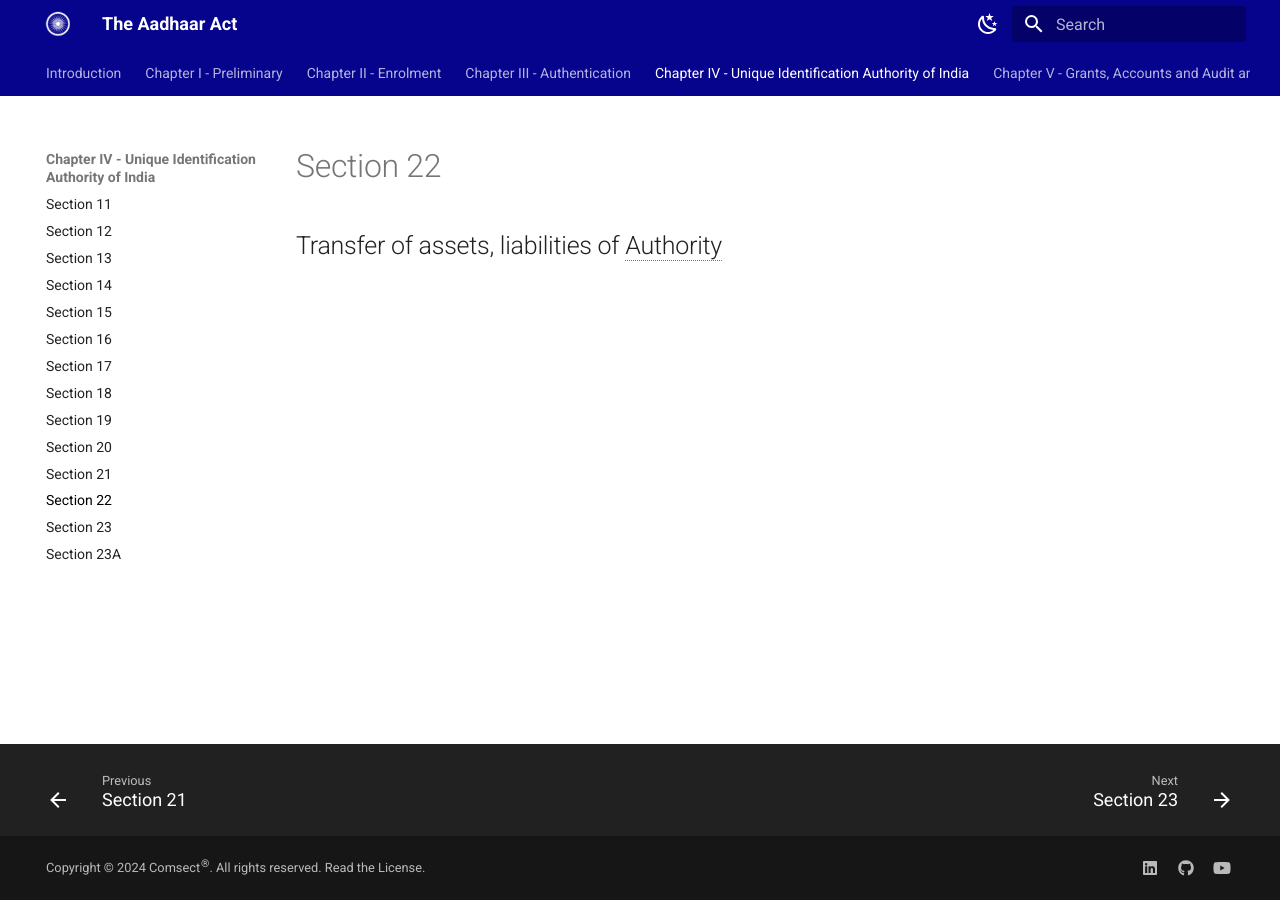
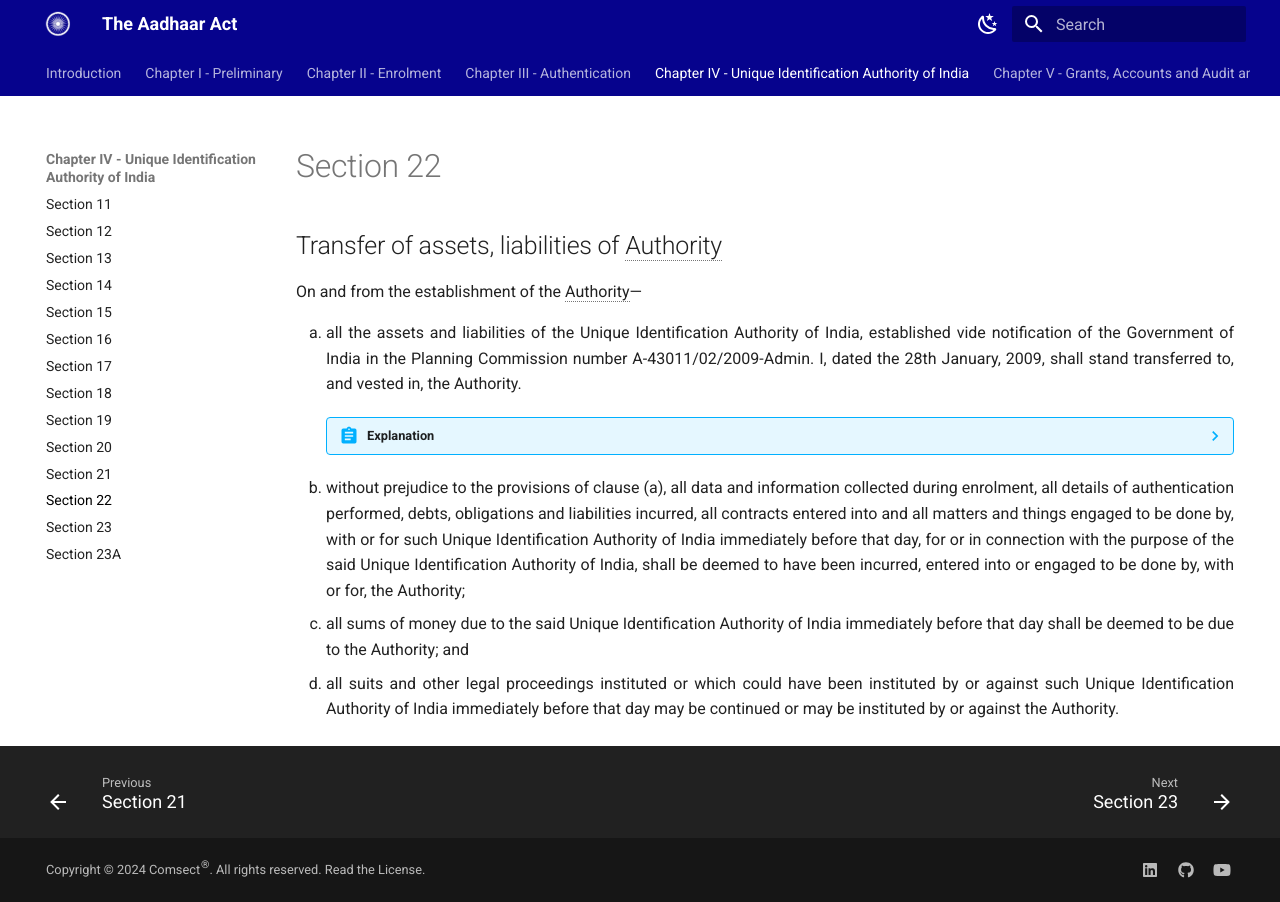
Before and after one commit to comsect/aadhaar-act, an MkDocs documentation site: the page built from docs/en/22.md, in a window 1280 px wide. Built offline with MkDocs 1.6.1 and Material for MkDocs 9.7.7, drawn with Linux system fonts in a browser that asks for light colours.

Commit message:
add section-twenty-two

```diff
--- a/docs/en/22.md
+++ b/docs/en/22.md
@@ -4,4 +4,22 @@
 description: Transfer of assets, liabilities of Authority
 ---
 
+<style>
+    ol.outer-list {
+        list-style-type: lower-alpha;
+    }
+</style>
+
 ## Transfer of assets, liabilities of Authority
+
+On and from the establishment of the Authority—
+<ol class="outer-list">
+    <li> all the assets and liabilities of the Unique Identification Authority of India, established vide notification of the Government of India in the Planning Commission number A-43011/02/2009-Admin. I, dated the 28th January, 2009, shall stand transferred to, and vested in, the Authority.
+        <details class="abstract"> <summary>Explanation</summary>
+            <p>The assets of such Unique Identification Authority of India shall be deemed to include all rights and powers, and all properties, whether movable or immovable, including, in particular, cash balances, deposits and all other interests and rights in, or arising out of, such properties as may be in the possession of such Unique Identification Authority of India and all books of account and other documents relating to the same; and liabilities shall be deemed to include all debts, liabilities and obligations of whatever kind;</p>
+        </details>
+    </li>
+    <li> without prejudice to the provisions of clause (a), all data and information collected during enrolment, all details of authentication performed, debts, obligations and liabilities incurred, all contracts entered into and all matters and things engaged to be done by, with or for such Unique Identification Authority of India immediately before that day, for or in connection with the purpose of the said Unique Identification Authority of India, shall be deemed to have been incurred, entered into or engaged to be done by, with or for, the Authority;</li>
+    <li> all sums of money due to the said Unique Identification Authority of India immediately before that day shall be deemed to be due to the Authority; and</li>
+    <li> all suits and other legal proceedings instituted or which could have been instituted by or against such Unique Identification Authority of India immediately before that day may be continued or may be instituted by or against the Authority.</li>
+</ol>
```
